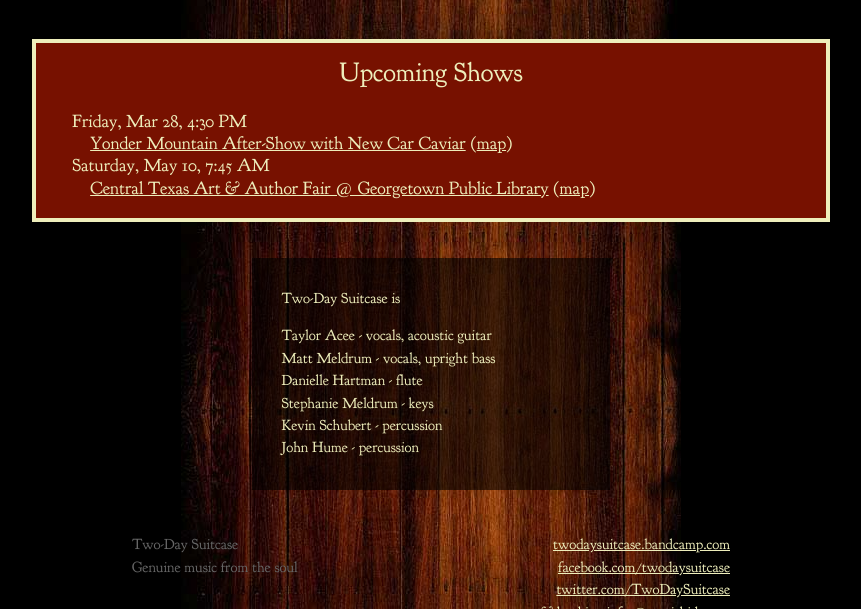
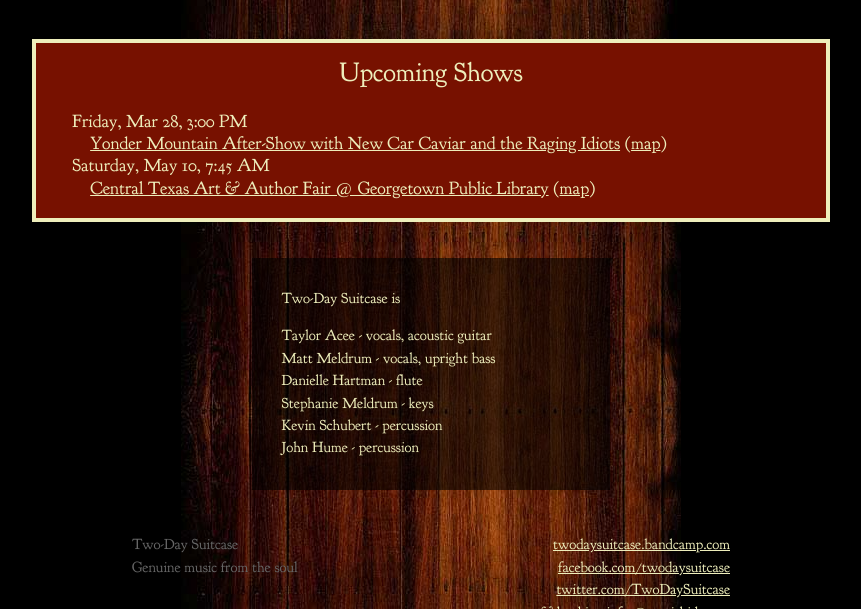
Before and after one commit to twodaysuitcase/twodaysuitcase.github.io, a Jekyll site: the page built from index.html, in a window 1280 px wide, cut to the strip 1238-1847 px from the top of the page. Shown: the whole strip, without its empty margins (209-1070 px from the left). Built offline with Jekyll 4.4.1, drawn with Linux system fonts in a browser that asks for light colours; Markdown is read by kramdown in place of the engine named in the settings.

Commit message:
Raging Idiots

```diff
--- a/shows/_posts/2014-03-28-yonder-mountain-after-party.html
+++ b/shows/_posts/2014-03-28-yonder-mountain-after-party.html
@@ -1,19 +1,20 @@
 ---
-title: Yonder Mountain After-Show with New Car Caviar
-date: 2014-03-28 21:30:00
-endDate: 2014-03-28 23:00:00
+title: Yonder Mountain After-Show with New Car Caviar and the Raging Idiots
+date: 2014-03-28 20:00:00
+endDate: 2014-03-29 02:00:00
 address: 412D Congress Ave. Austin, TX
 mapUrl: https://www.google.com/maps/place/412+Congress+Ave/@30.266847,-97.743725,17z/data=!3m1!4b1!4m2!3m1!1s0x8644b50851fea76d:0x5dbaab6467801edd
 layout: show
 ---
 <p>
   <span itemprop="performer">Two-Day Suitcase</span> is super-excited to be opening for
-  <a href="http://www.newcarcaviar.com/">New Car Caviar</a> at
+  <a href="http://www.newcarcaviar.com/">New Car Caviar</a> and the Raging Idiots at
   <a href="http://www.speakeasyaustin.com/events/1239/new-car-caviar">Speakeasy</a>
   following the <a href="http://www.yondermountain.com/">Yonder Mountain</a> show at Stubb's.
 </p>
 <p>
-  9:30 - 11:00: Two-Day Suitcase<br>
+  8:00 - 9:30: Two-Day Suitcase<br>
+  10:00 - 11:00: Raging Idiots<br>
   11:30 - 2:00: New Car Caviar
 </p>
 <p>
```
